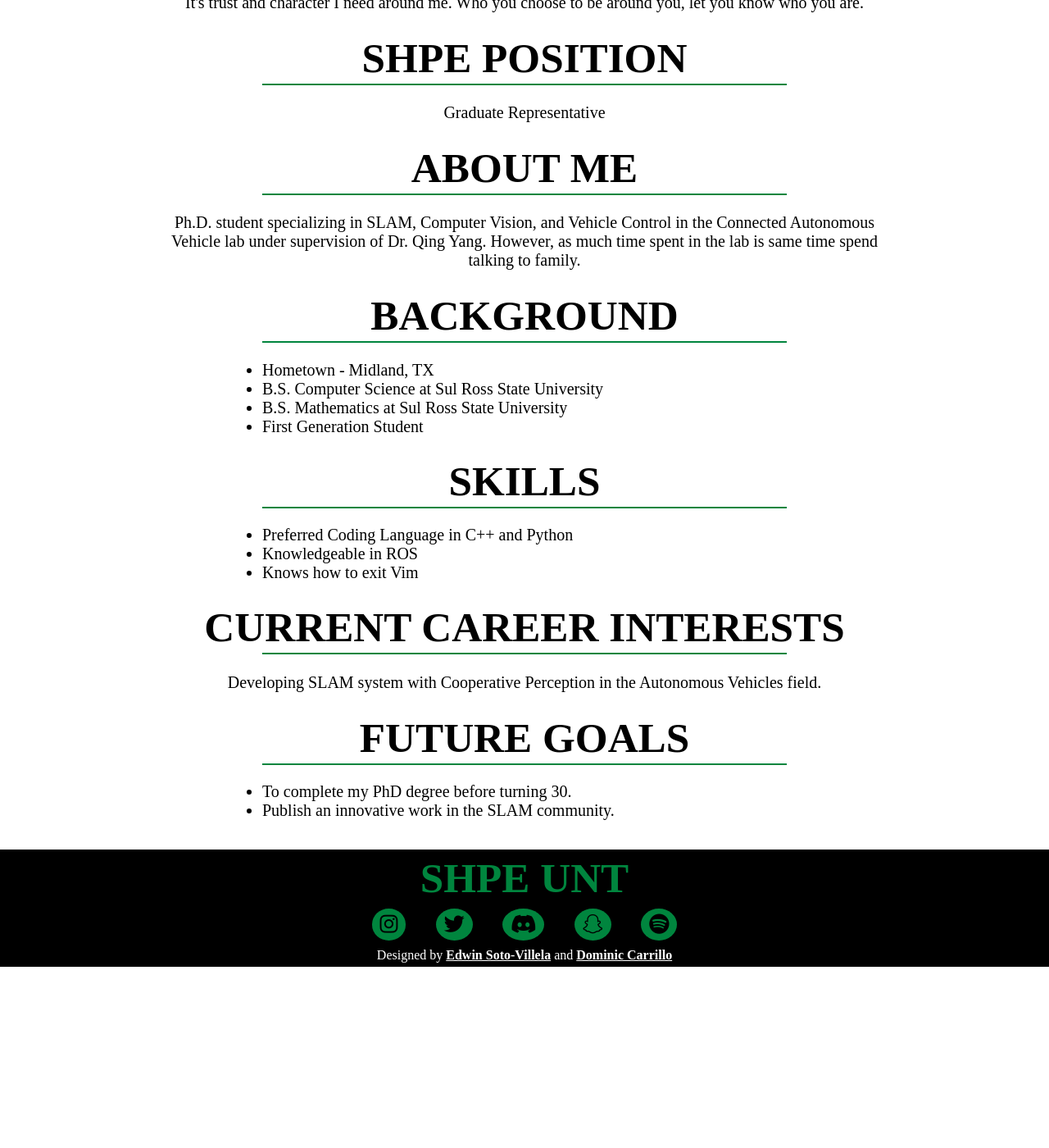
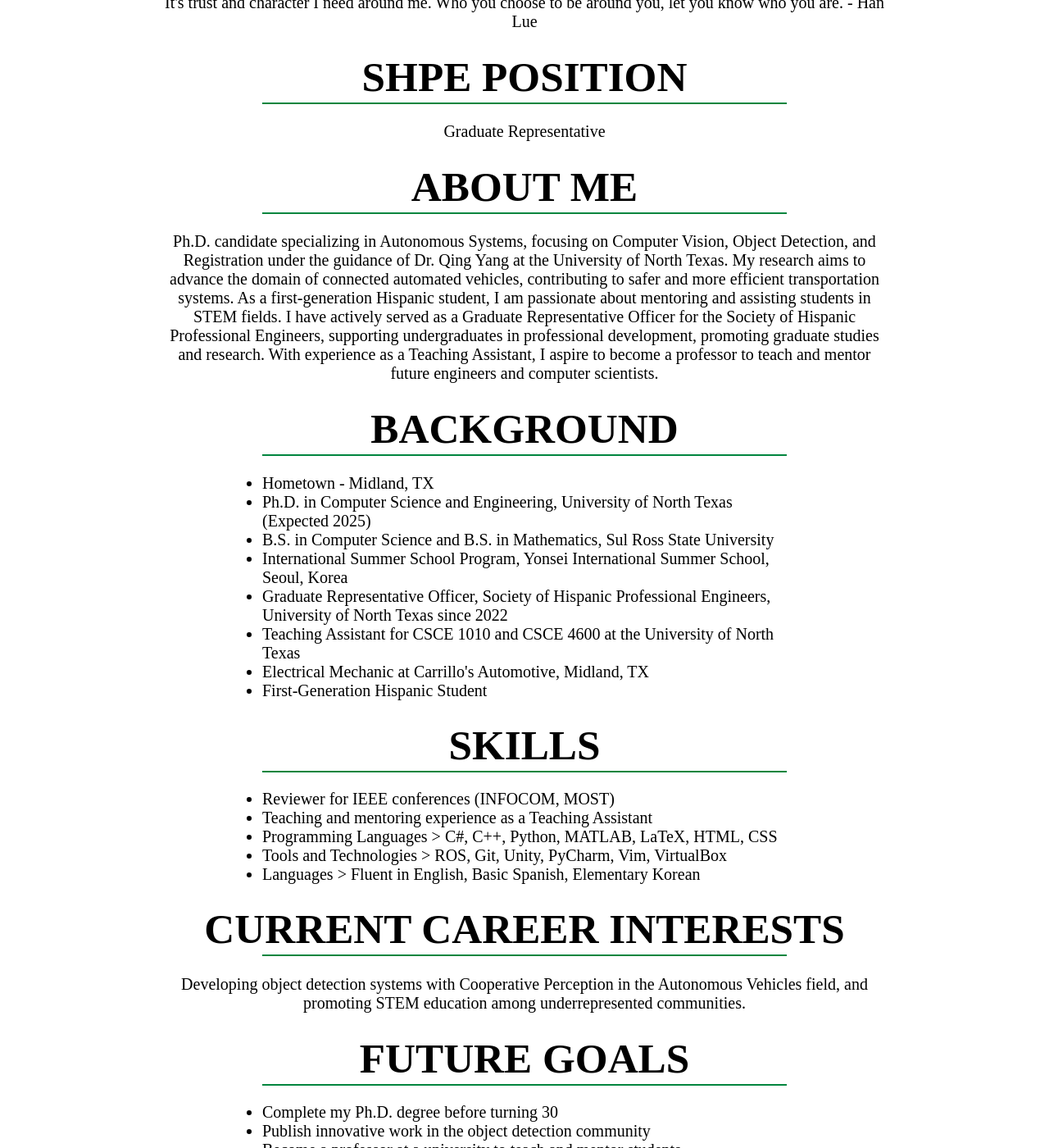
Before and after one commit to shpeUNT/shpeunt.github.io, a Jekyll site: the page built from _officers/Dominic-Carrillo.md, in a window 1280 px wide and 1400 px high, scrolled down 838 px. Shown: the whole window at 82% size. Built offline with Jekyll 4.4.1, drawn with Linux system fonts in a browser that asks for light colours; nearby versions of some CDN libraries; before the commit the page ends 2017 px from its top, so only the background shows below that; some of the changed text lies outside the part shown.

Commit message:
Update Dominic profile

```diff
--- a/_officers/Dominic-Carrillo.md
+++ b/_officers/Dominic-Carrillo.md
@@ -7,21 +7,31 @@ pimage: /images/officers/png/Dominic.png
 fname: Dominic Carrillo
 email: DominicCarrillo@my.unt.edu
 hometown: Midland, TX
-degree: PhD in Computer Science and Computer Engineering
+degree: PhD in Computer Science and Engineering
 position: Graduate Representative
-quote: It's trust and character I need around me. Who you choose to be around you, let you know who you are.
-bio: Ph.D. student specializing in SLAM, Computer Vision, and Vehicle Control in the Connected Autonomous Vehicle lab under supervision of Dr. Qing Yang. However, as much time spent in the lab is same time spend talking to family.
+quote: It's trust and character I need around me. Who you choose to be around you, let you know who you are. - Han Lue
+bio: |
+  Ph.D. candidate specializing in Autonomous Systems, focusing on Computer Vision, Object Detection, and Registration under the guidance of Dr. Qing Yang at the University of North Texas. My research aims to advance the domain of connected automated vehicles, contributing to safer and more efficient transportation systems. As a first-generation Hispanic student, I am passionate about mentoring and assisting students in STEM fields. I have actively served as a Graduate Representative Officer for the Society of Hispanic Professional Engineers, supporting undergraduates in professional development, promoting graduate studies and research. With experience as a Teaching Assistant, I aspire to become a professor to teach and mentor future engineers and computer scientists.
 background:
-- B.S. Computer Science at Sul Ross State University
-- B.S. Mathematics at Sul Ross State University
-- First Generation Student
+  - Ph.D. in Computer Science and Engineering, University of North Texas (Expected 2025)
+  - B.S. in Computer Science and B.S. in Mathematics, Sul Ross State University
+  - International Summer School Program, Yonsei International Summer School, Seoul, Korea
+  - Graduate Representative Officer, Society of Hispanic Professional Engineers, University of North Texas since 2022
+  - Teaching Assistant for CSCE 1010 and CSCE 4600 at the University of North Texas
+  - Electrical Mechanic at Carrillo's Automotive, Midland, TX
+  - First-Generation Hispanic Student
 goals:
-- To complete my PhD degree before turning 30.
-- Publish an innovative work in the SLAM community.
+  - Complete my Ph.D. degree before turning 30
+  - Publish innovative work in the object detection community
+  - Become a professor at a university to teach and mentor students
+  - Contribute significantly to the field of autonomous vehicles and connected systems
+  - Continue supporting underrepresented groups in STEM through mentorship and outreach
 skills:
-- Preferred Coding Language in C++ and Python
-- Knowledgeable in ROS
-- Knows how to exit Vim
-interest: Developing SLAM system with Cooperative Perception in the Autonomous Vehicles field.
+  - Reviewer for IEEE conferences (INFOCOM, MOST)
+  - Teaching and mentoring experience as a Teaching Assistant
+  - Programming Languages > C#, C++, Python, MATLAB, LaTeX, HTML, CSS
+  - Tools and Technologies > ROS, Git, Unity, PyCharm, Vim, VirtualBox
+  - Languages > Fluent in English, Basic Spanish, Elementary Korean
+interest: Developing object detection systems with Cooperative Perception in the Autonomous Vehicles field, and promoting STEM education among underrepresented communities.
 linkedin: dwc13
 ---
```
Also changed, not shown: 2 other files.
